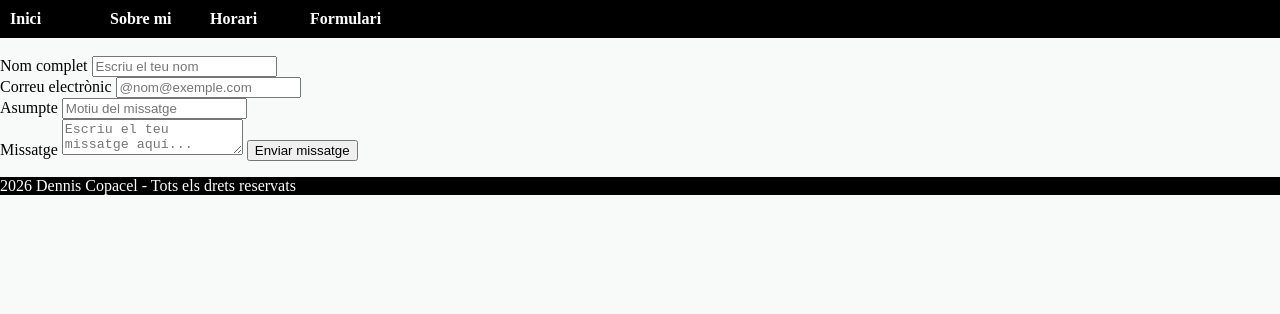
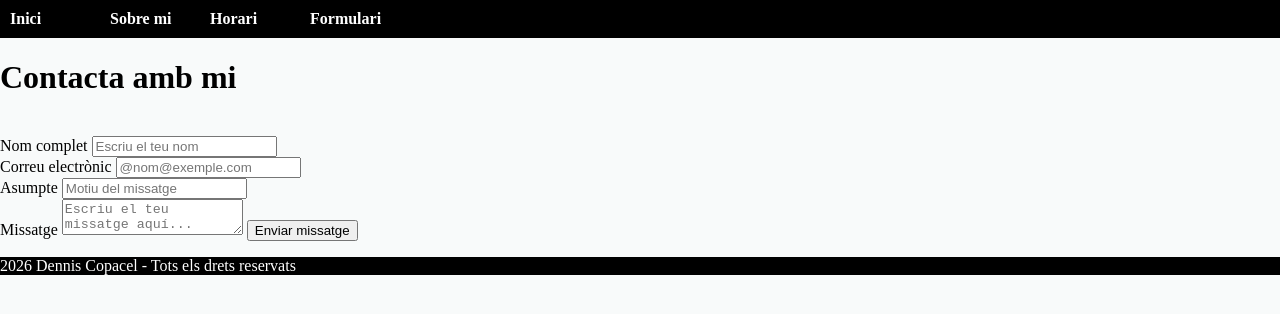
Before and after one commit to DennisCF14/El-meu-portfoli, a plain HTML site: page pages/contacta.html in a window 1280 px wide. Drawn offline with Linux system fonts and the light colour scheme.

Commit message:
Add files via upload

```diff
--- a/pages/contacta.html
+++ b/pages/contacta.html
@@ -20,7 +20,7 @@
                 <li><a href="./contacta.html">Formulari</a></li>
             </ul>
         </nav>
-
+<h1>Contacta amb mi</h1>
     </header>
 
     <form action="#" method="post">
```
